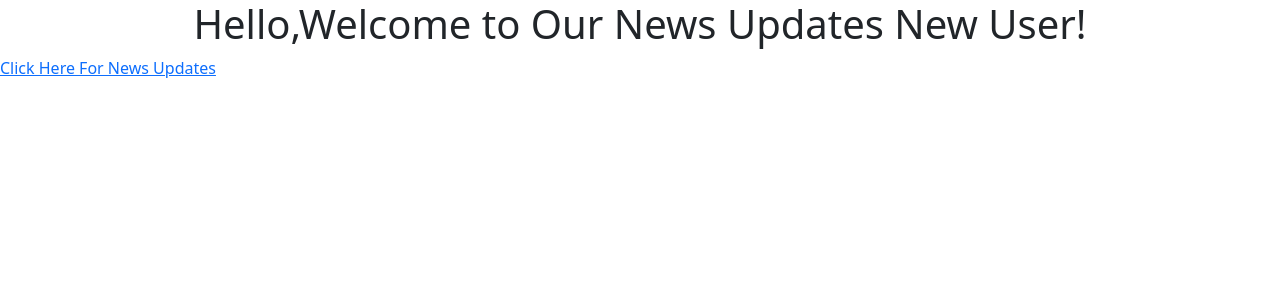
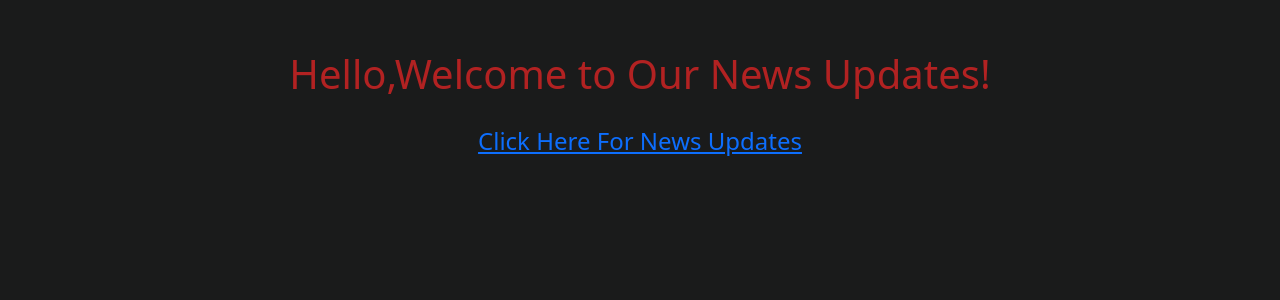
Before and after one commit to faithremo/NewsApp, a Flask app: page / in a window 1280 px wide. Shown: the top 300 px of the page. Run offline with Flask 2, Linux system fonts and the light colour scheme.

Commit message:
add modification to the UI

```diff
--- /dev/null
+++ b/app/static/css/styles.css
@@ -0,0 +1,23 @@
+.card{
+     position: relative;
+    display: -ms-flexbox;
+    display: flex;
+    -ms-flex-direction: column;
+    flex-direction: column;
+    justify-content: space-evenly;
+}
+
+.link{
+    text-align: center;
+    margin-top: 25px;
+    font-size: 1.5em;
+}
+
+h1{
+    margin-top: 50px;
+    color: firebrick;
+}
+
+body{
+    background-color: rgb(26, 27, 27);
+}
--- a/app/templates/index.html
+++ b/app/templates/index.html
@@ -12,13 +12,18 @@
       integrity="sha384-1BmE4kWBq78iYhFldvKuhfTAU6auU8tT94WrHftjDbrCEXSU1oBoqyl2QvZ6jIW3"
       crossorigin="anonymous"
     />
+    <link rel="stylesheet" href="{{ url_for('static',filename='css/styles.css') }}">
+
+
 
     <title>Hello, {{ user.name }}!</title>
 
   </head>
   <body>
-    <h1 class="text-center"> Hello,Welcome to Our News Updates {{ user.name }}!</h1>
-    <a href='{{ url_for( 'news_headlines' ) }}'>Click Here For News Updates</a>
+    <h1 class="text-center"> Hello,Welcome to Our News Updates!</h1>
+    <div class="link">
+      <a href='{{ url_for( 'news_headlines' ) }}'>Click Here For News Updates</a>
+    </div>
 
     <!-- Bootstrap Bundle with Popper -->
     <script
```
Also changed, not shown: app/templates/news.html (+12 -2 lines).
